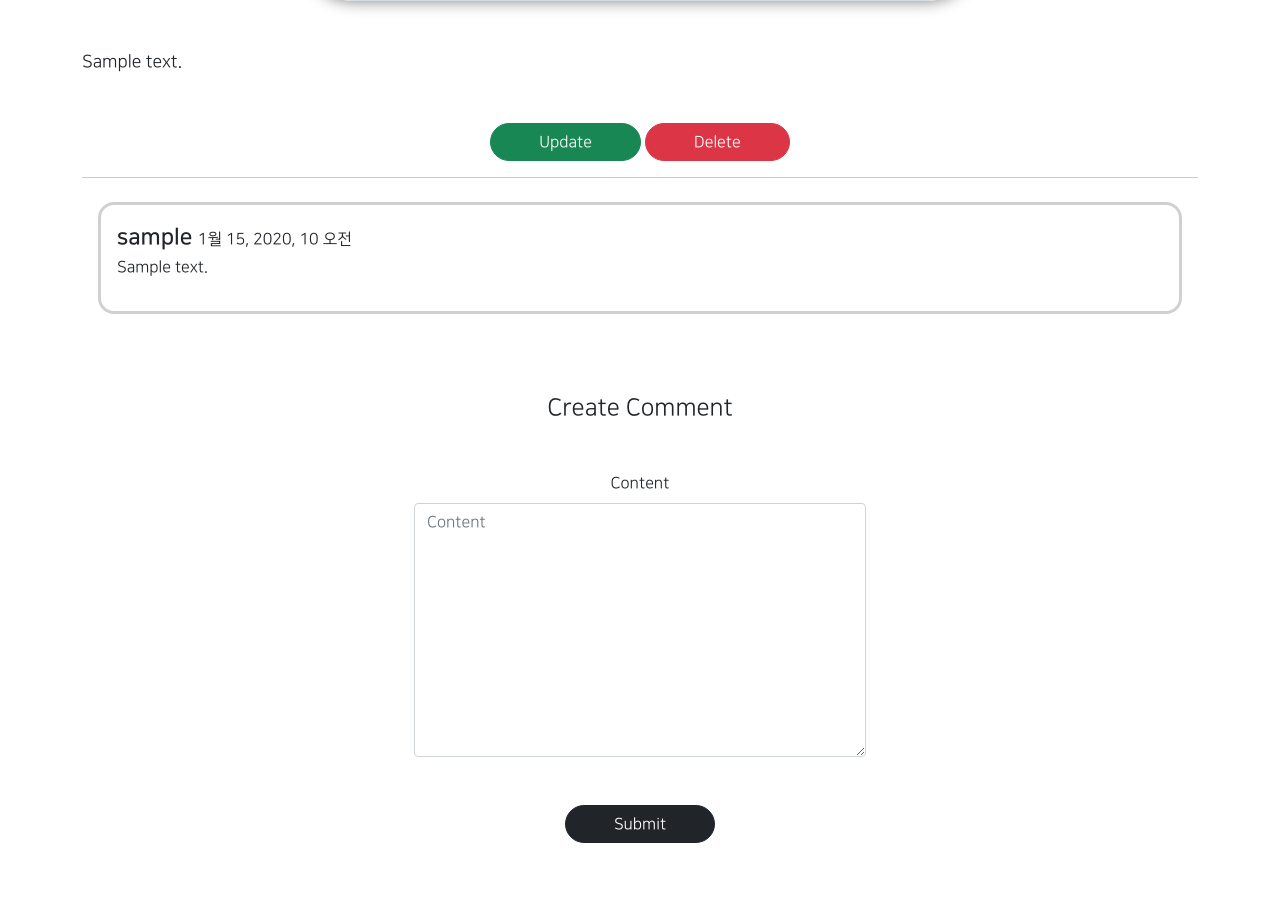
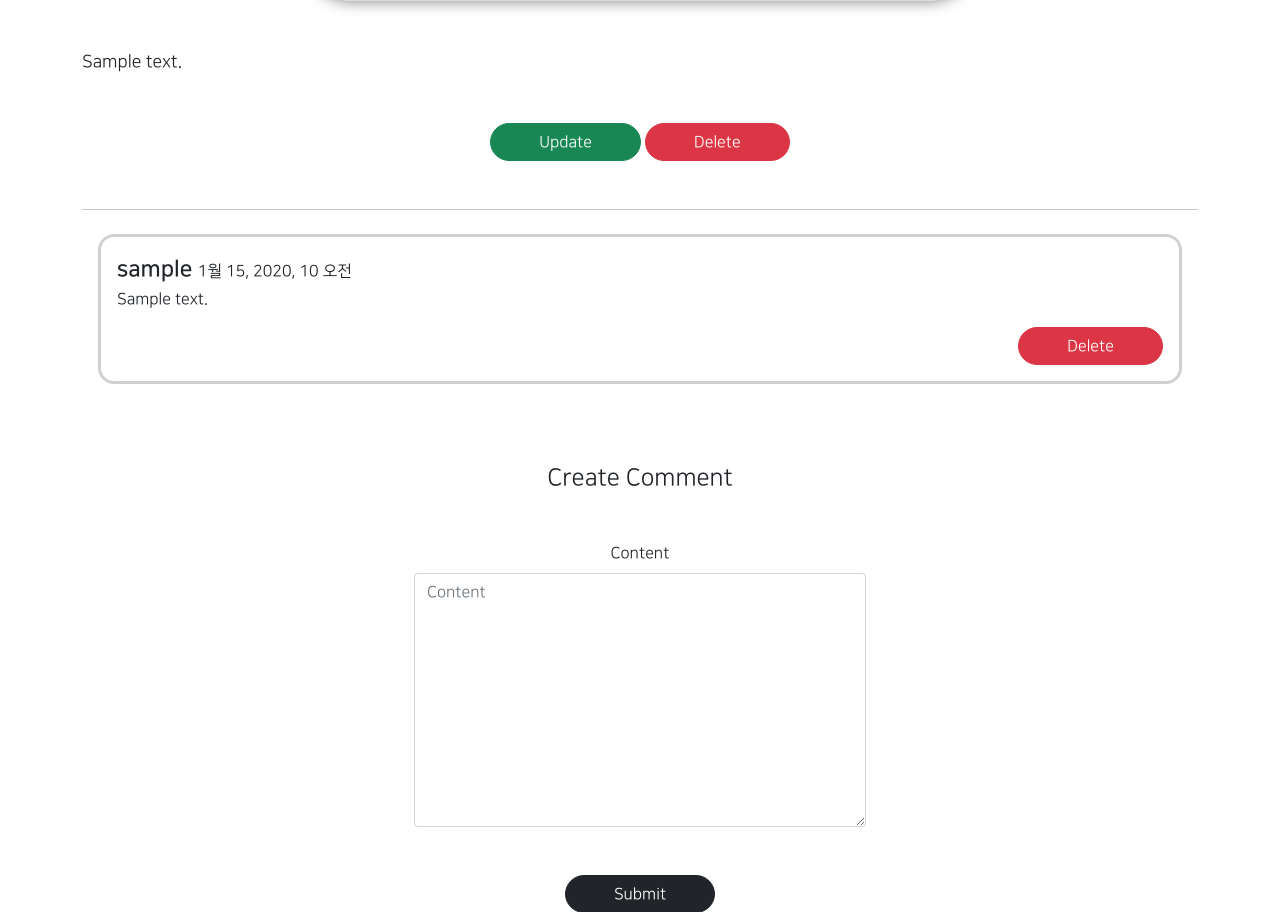
Before and after one commit to purin715/DjangoProject, a Django app: page /articles/detail/1 in a window 1280 px wide. Shown: the part 932-1844 px from the top of the page. Run offline with Django 3.2, Linux system fonts and the light colour scheme; a user stored in the database is signed in; tables that the repository leaves empty hold one stand-in row (values such as "Sample post"); grey boxes marked "Sample" are stand-in pictures; parts of the project's set-up code (start-up, migrations or seed data) failed here and were passed over; some libraries are stand-ins or nearby versions.

Commit message:
8/11 2ban class commit 3

```diff
--- a/articleapp/templates/articleapp/detail.html
+++ b/articleapp/templates/articleapp/detail.html
@@ -1,10 +1,11 @@
 {% extends 'base.html' %}
+
 
 {% block content %}
 
 
     <div class="container text-center">
-        <div class = "my-5">
+        <div class="my-5">
             {# 게시글 제목, 글쓴이, 작성일자 #}
             <h1 class="NNS_B">{{ target_article.title }}</h1>
             <h4>{{ target_article.writer.profile.nickname }}</h4>
@@ -24,29 +25,25 @@
             {% if target_article.writer == user %}
             <div>
                 <a href="{% url 'articleapp:update' pk=target_article.pk %}"
-                CLASS="btn btn-success rounded-pill px-5">
+                   class="btn btn-success rounded-pill px-5">
                     Update
                 </a>
                 <a href="{% url 'articleapp:delete' pk=target_article.pk %}"
-                CLASS="btn btn-danger rounded-pill px-5">
+                   class="btn btn-danger rounded-pill px-5">
                     Delete
                 </a>
             </div>
             {% endif %}
+        </div>
 
         <hr>
 
         <div class="text-center my-4">
-                {# 댓글 작성 및 댓글 #}
+            {# 댓글 작성 폼 및 댓글 #}
             {# models.py에 article을 related_name=comment로 설정해놨기 때문 #}
             {% for comment in target_article.comment.all %}
 
-                    <div style="text-align: left;
-                                border: solid;
-                                border-color: #d0d0d0;
-                                padding: 1rem;
-                                border-radius: 1rem;
-                                margin: 1rem;">
+                <div class="comment_box">
                     <div>
                         <span class="NNS_B" style="font-size: 1.4rem;">
                             {{ comment.writer.profile.nickname }}
@@ -58,13 +55,19 @@
                             {{ comment.content }}
                         </p>
                     </div>
+                    {% if comment.writer == user %}
+                    <div style="text-align: right">
+                        <a href="{% url 'commentapp:delete' pk=comment.pk %}"
+                            class="btn btn-danger rounded-pill px-5 ">
+                            Delete
+                        </a>
+                    </div>
+                    {% endif %}
                 </div>
 
             {% endfor %}
 
-
             {% include 'commentapp/create.html' %}
-            </div>
         </div>
     </div>
 
--- a/static/base.css
+++ b/static/base.css
@@ -54,3 +54,12 @@
     text-align: left;
     font-size: 1.1rem;
 }
+
+.comment_box {
+    text-align: left;
+    border: solid;
+    border-color: #d0d0d0;
+    padding: 1rem;
+    border-radius: 1rem;
+    margin: 1rem;"
+}
```
Lines whose indentation alone changed are shown as unchanged.
